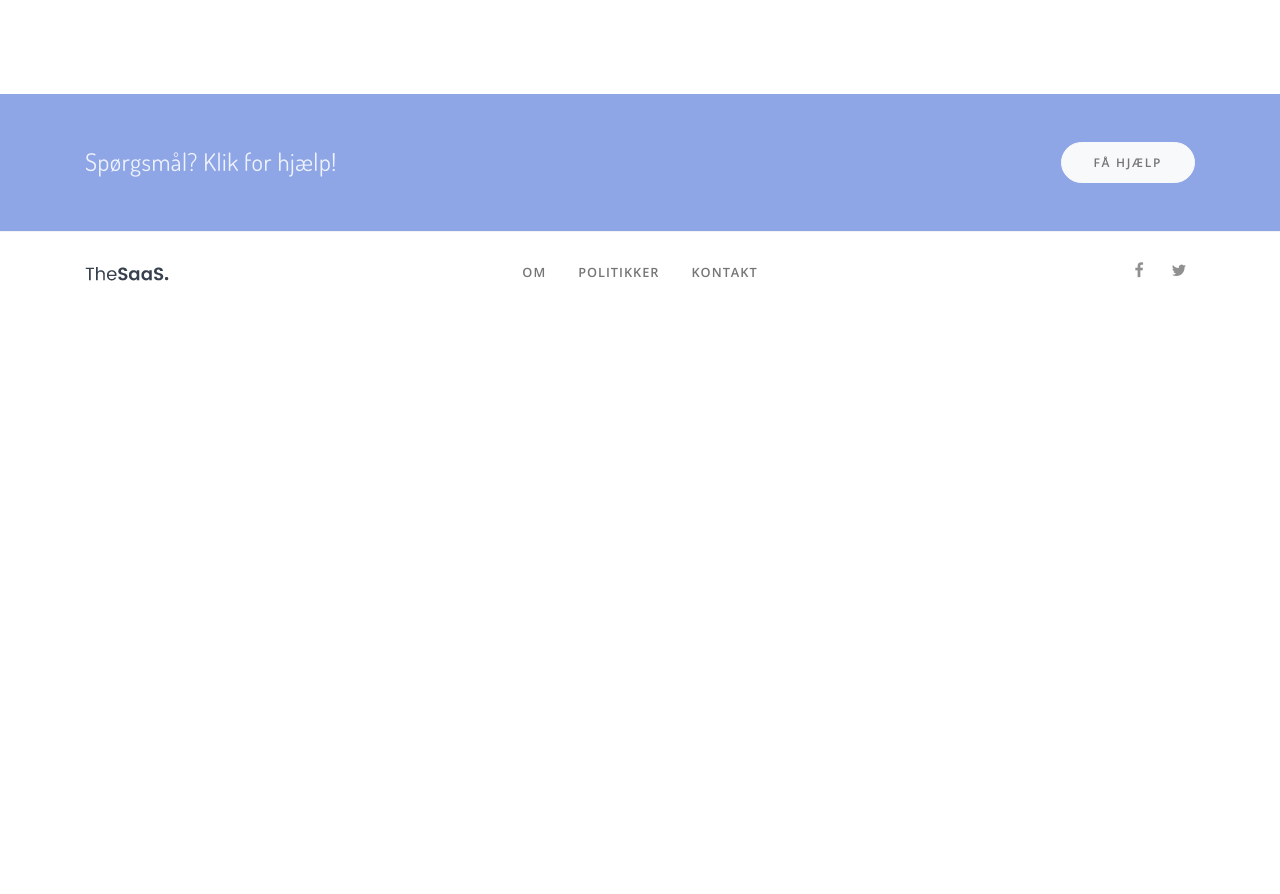
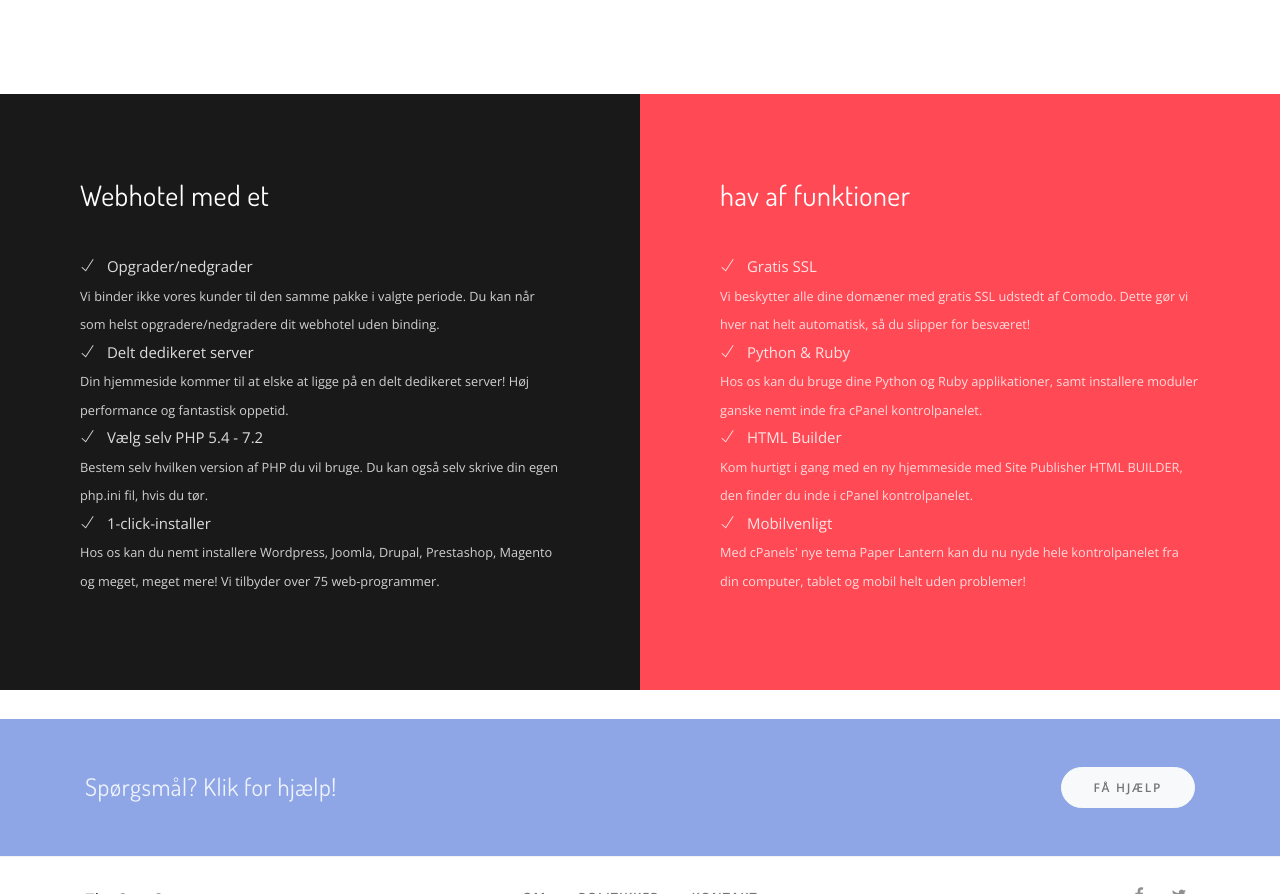
Before and after one commit to MorgenFreemen/hosting-website, a plain HTML site: page planer.html in a window 1280 px wide. Shown: the part 1949-2843 px from the top of the page. Before the commit the page ends 2261 px from the top, so only its background shows below. Drawn offline with nearby package versions, Linux system fonts and the light colour scheme; a script that the page names is missing.

Commit message:
Update planer.html

```diff
--- a/planer.html
+++ b/planer.html
@@ -204,8 +204,6 @@
                 <p>Perfekt til større hjemmesider, der kræver mere plads. Hurtigt og med fantastisk oppetid.</p>
               </div>
             </div>
-
-
             <div class="col-lg-4">
               <div class="card card-body border text-center">
                 <p class="my-5"><i class="icon-layers lead-8 text-lighter"></i></p>
@@ -217,6 +215,83 @@
           </div>
         </div>
       </section>
+
+      <section class="section p-0">
+        <div class="container-fluid px-0">
+          <div class="row no-gap">
+
+            <div class="col-md-6 bg-dark text-white px-5 py-6 p-md-8">
+              <h3>Webhotel med et</h3>
+              <br>
+              <ul class="list-unstyled">
+                <li>
+                  <i class="ti-check mr-2"></i>
+                  <span>Opgrader/nedgrader</span>
+                  <br>
+                  <small>Vi binder ikke vores kunder til den samme pakke i valgte periode. Du kan når som helst opgradere/nedgradere dit webhotel uden binding.</small>
+                </li>
+
+                <li>
+                  <i class="ti-check mr-2"></i>
+                  <span>Delt dedikeret server</span>
+                  <br>
+                  <small>Din hjemmeside kommer til at elske at ligge på en delt dedikeret server! Høj performance og fantastisk oppetid.</small>
+                </li>
+
+                <li>
+                  <i class="ti-check mr-2"></i>
+                  <span>Vælg selv PHP 5.4 - 7.2</span>
+                  <br>
+                  <small>Bestem selv hvilken version af PHP du vil bruge. Du kan også selv skrive din egen php.ini fil, hvis du tør.</small>
+                </li>
+
+                <li>
+                  <i class="ti-check mr-2"></i>
+                  <span>1-click-installer</span>
+                  <br>
+                  <small>Hos os kan du nemt installere Wordpress, Joomla, Drupal, Prestashop, Magento og meget, meget mere! Vi tilbyder over 75 web-programmer.</small>
+                </li>
+              </ul>
+            </div>
+
+
+            <div class="col-md-6 bg-danger text-white px-5 py-6 p-md-8">
+              <h3>hav af funktioner</h3>
+              <br>
+              <ul class="list-unstyled">
+                <li>
+                  <i class="ti-check mr-2"></i>
+                  <span>Gratis SSL</span>
+                  <br>
+                  <small>Vi beskytter alle dine domæner med gratis SSL udstedt af Comodo. Dette gør vi hver nat helt automatisk, så du slipper for besværet!</small>
+                </li>
+
+                <li>
+                  <i class="ti-check mr-2"></i>
+                  <span>Python & Ruby</span>
+                  <br>
+                  <small>Hos os kan du bruge dine Python og Ruby applikationer, samt installere moduler ganske nemt inde fra cPanel kontrolpanelet.</small>
+                </li>
+
+                <li>
+                  <i class="ti-check mr-2"></i>
+                  <span>HTML Builder</span>
+                  <br>
+                  <small>Kom hurtigt i gang med en ny hjemmeside med Site Publisher HTML BUILDER, den finder du inde i cPanel kontrolpanelet.</small>
+                </li>
+
+                <li>
+                  <i class="ti-check mr-2"></i>
+                  <span>Mobilvenligt</span>
+                  <br>
+                  <small>Med cPanels' nye tema Paper Lantern kan du nu nyde hele kontrolpanelet fra din computer, tablet og mobil helt uden problemer!</small>
+                </li>
+              </ul>
+            </div>
+          </div>
+        </div>
+      </section>
+      <br>
 
 
       <section class="section py-7" style="background-color: #8ea6e6">
@@ -280,12 +355,7 @@
           </div>
         </div>
       </section> -->
-
-
-
-
     </main>
-
 
     <!-- Footer -->
     <footer class="footer">
```
